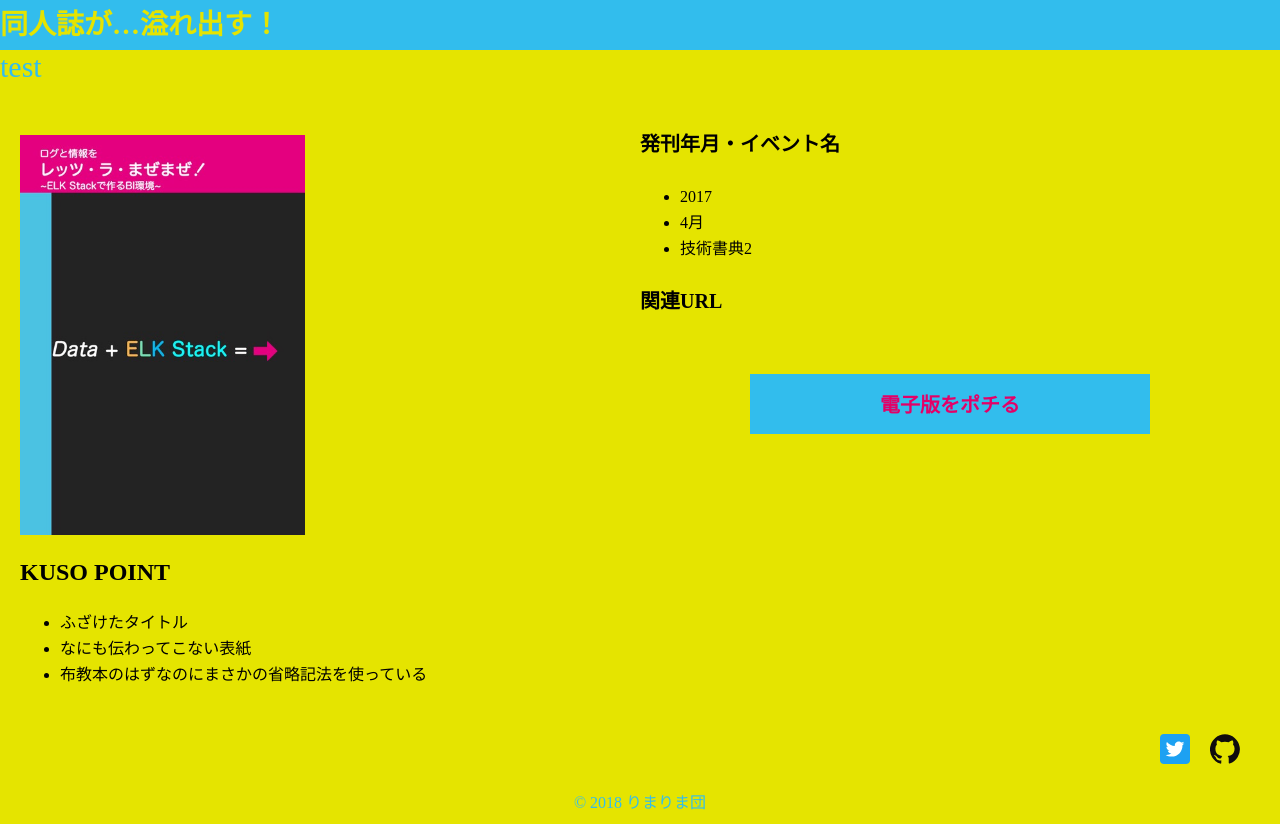
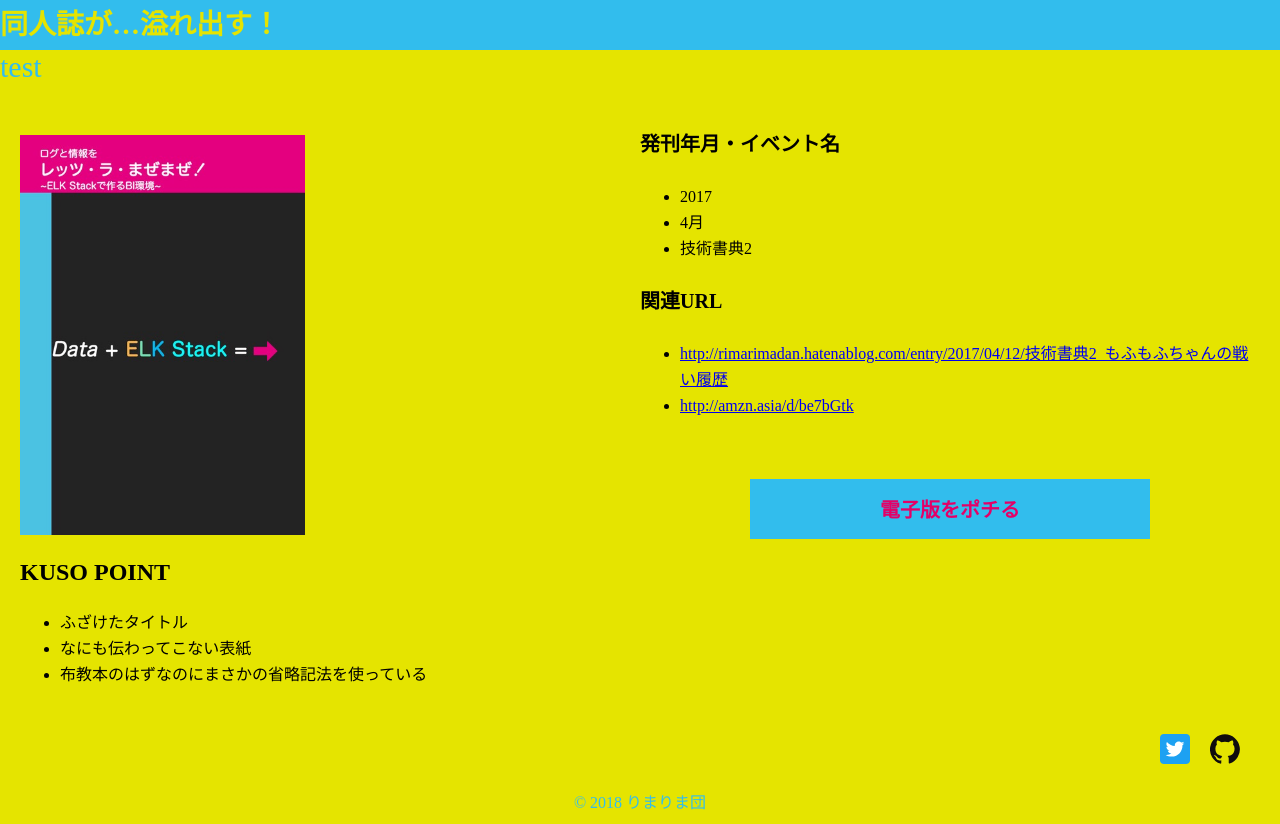
Before and after one commit to MofuMofu2/portfolio-vue, a Vue app: page / in a window 1280 px wide. Built offline with nearby package versions, Linux system fonts and the light colour scheme.

Commit message:
[add] #19 URLを画面に表示できるようにした
vue-cliを使っているときはdataはfunctionにしないといけない

```diff
--- a/src/components/BookInfo.vue
+++ b/src/components/BookInfo.vue
@@ -23,8 +23,10 @@
 import bookData from '../assets/book-data.json'
 export default {
   name: 'bookInfo',
-  data: {
-    bookData: bookData,
+  data() {
+    return {
+      bookData: bookData
+    }
   },
   computed: {
     infoTexts: function() {
@@ -39,6 +41,18 @@ export default {
       info.push(month);
       info.push(eventName);
       return info;
+    },
+    posts: function() {
+      // 最終的に返却したい配列を定義
+      const url = [];
+      // JSON内のbook＿urlの配列の長さ・配列のデータを取得し、本のURLの値だけを持っている配列を作成する。
+      const arrayLength = bookData[0].book_url.length;
+      const arrayData = bookData[0].book_url;
+      for(let count = 0; count < arrayLength; count++){
+        const data = arrayData[count].book_url_url;
+        url.push(data);
+      }
+      return url;
     }
   }
 }
```
